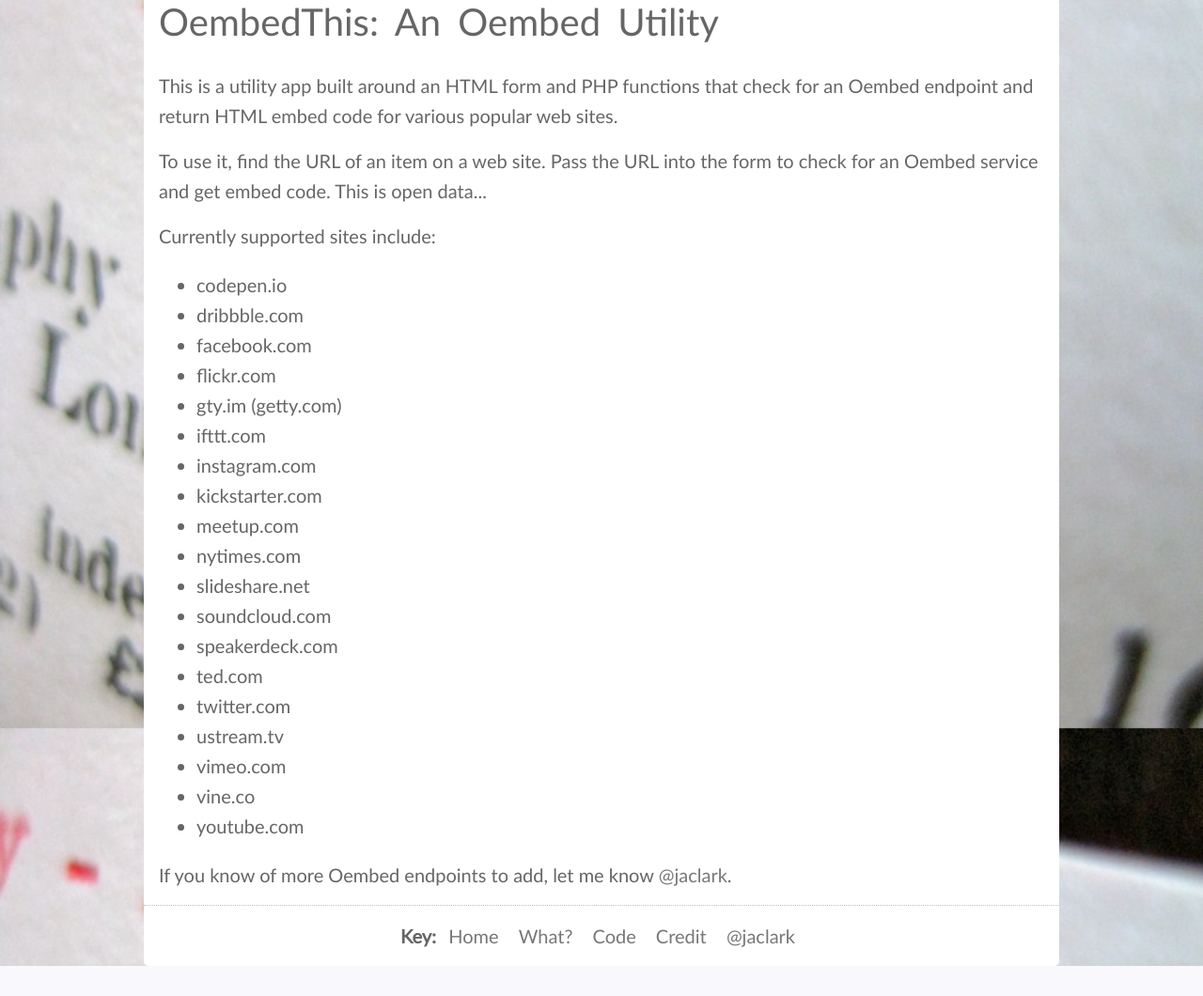
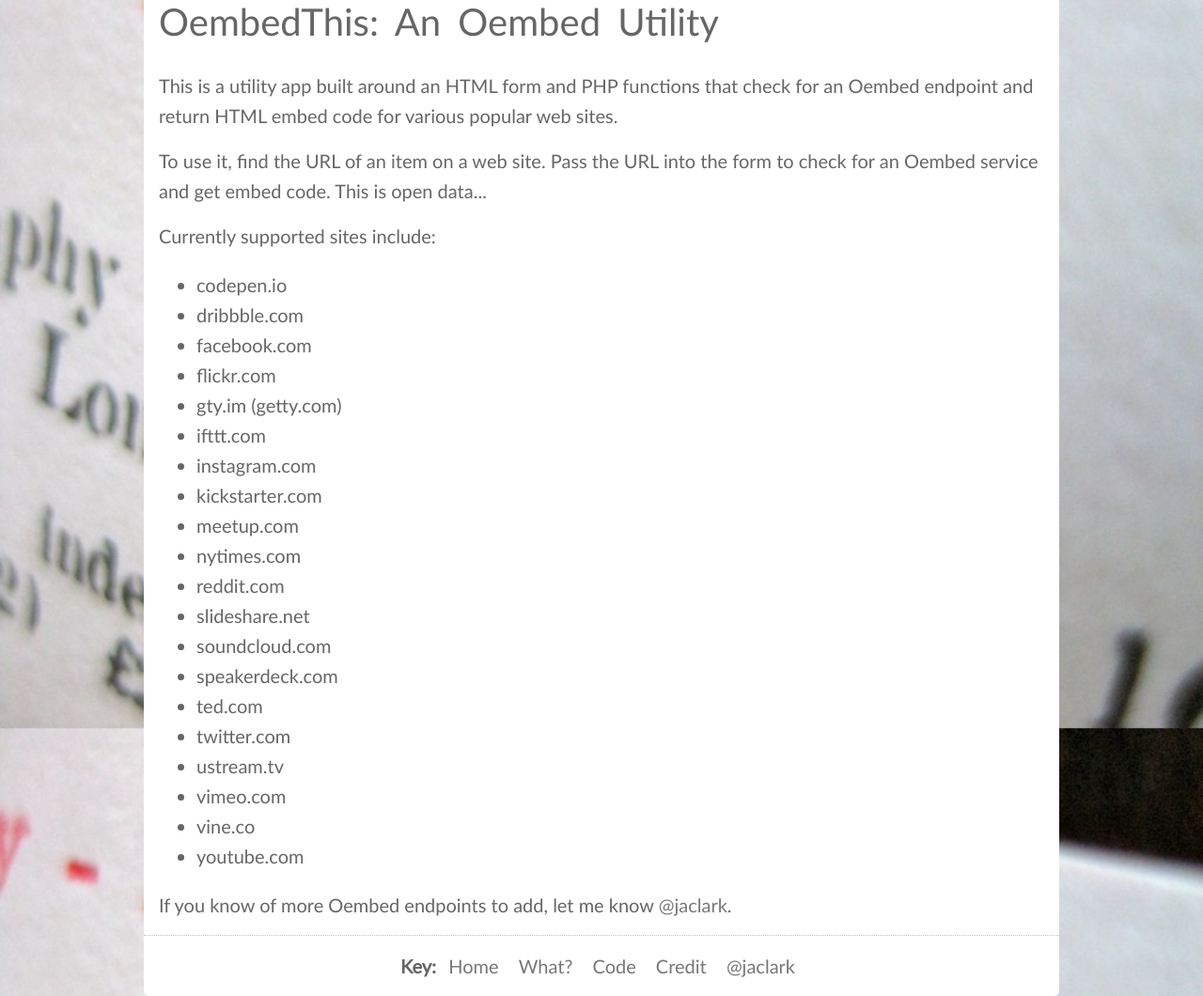
Before and after one commit to jasonclark/oembed-this, a PHP site: page /what.php in a window 1280 px wide. Shown: the part 185-1245 px from the top of the page at 94% size. Before the commit the page ends 1213 px from the top, so only its background shows below. Run offline with PHP 8.4, Linux system fonts and the light colour scheme.

Commit message:
added bullet for reddit.com support

```diff
--- a/what.php
+++ b/what.php
@@ -54,6 +54,7 @@
   <li>kickstarter.com</li>
   <li>meetup.com</li>
   <li>nytimes.com</li>
+  <li>reddit.com</li>
   <li>slideshare.net</li>
   <li>soundcloud.com</li>
   <li>speakerdeck.com</li>
```
